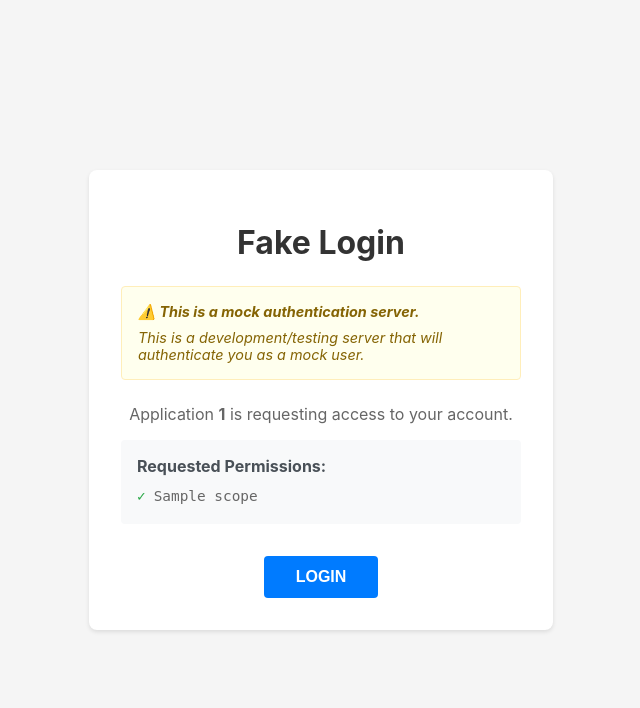
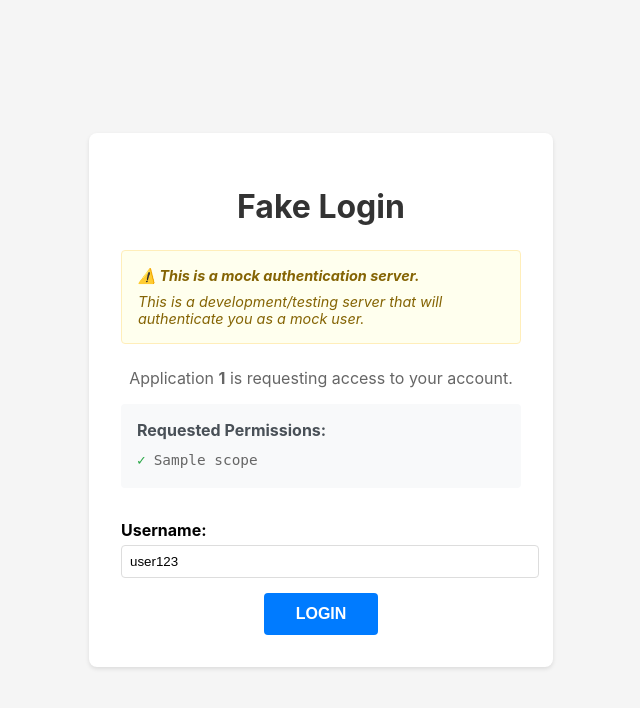
Before and after one commit to alukach/mock-oidc-server, a FastAPI app: template app/templates/login.html in a window 1280 px wide. Shown: the top 708 px of the page, without its empty margins (319-959 px from the left). Run offline with FastAPI, Linux system fonts and the light colour scheme; the template is opened without the code that fills it: most values are stand-ins (such as "Sample title", 1, 10 or a date in 2020).

Commit message:
feat: add OIDC-compliant ID token to token response
- Add nonce parameter support to authorization endpoint
- Capture username from login form instead of hardcoding
- Generate ID token with required claims (aud, sub, iss, iat, exp)
- Include nonce in ID token when provided
- Return both access_token and id_token in token response

This change brings the implementation into compliance with the
OpenID Connect specification, which requires ID tokens to be
returned when the openid scope is requested.

🤖 Generated with [Claude Code](https://claude.com/claude-code)

Co-Authored-By: Claude <noreply@anthropic.com>

```diff
--- a/app/app.py
+++ b/app/app.py
@@ -149,6 +149,7 @@ async def authorize(
     scope: str = "",
     code_challenge: Optional[str] = None,
     code_challenge_method: Optional[str] = None,
+    nonce: Optional[str] = None,
 ):
     """Handle authorization request."""
     if response_type != "code":
@@ -168,6 +169,7 @@ async def authorize(
         "scope": scope,
         "code_challenge": code_challenge,
         "code_challenge_method": code_challenge_method,
+        "nonce": nonce,
     }
 
     # Show login page
@@ -184,7 +186,7 @@ async def authorize(
 
 
 @app.post("/login")
-async def login(request_id: str = Form(...)):
+async def login(request_id: str = Form(...), username: str = Form(...)):
     """Handle login form submission."""
     # Retrieve the stored auth request
     if request_id not in auth_requests:
@@ -202,6 +204,8 @@ async def login(request_id: str = Form(...)):
         "scope": " ".join(
             sorted(set(("openid profile " + auth_request["scope"]).split(" ")))
         ),
+        "username": username,
+        "nonce": auth_request.get("nonce"),
     }
 
     # Store PKCE challenge if provided
@@ -307,25 +311,50 @@ async def token(
     if code in pkce_challenges:
         del pkce_challenges[code]
 
-    # Generate access token
+    # Generate tokens
     now = datetime.now(UTC)
     expires_delta = timedelta(minutes=15)
+    username = auth_details.get("username", "user123")
+
+    # Generate access token
+    access_token = jwt.encode(
+        {
+            "iss": ISSUER,
+            "sub": username,
+            "iat": now,
+            "exp": now + expires_delta,
+            "scope": auth_details["scope"],
+            "kid": KEY_PAIR.key_id,
+        },
+        KEY_PAIR.private_key,
+        algorithm="RS256",
+        headers={"kid": KEY_PAIR.key_id},
+    )
+
+    # Generate ID token (required for OIDC)
+    id_token_claims = {
+        "iss": ISSUER,
+        "sub": username,
+        "aud": client_id,
+        "iat": now,
+        "exp": now + expires_delta,
+    }
+
+    # Include nonce if it was provided in the auth request
+    if auth_details.get("nonce"):
+        id_token_claims["nonce"] = auth_details["nonce"]
+
+    id_token = jwt.encode(
+        id_token_claims,
+        KEY_PAIR.private_key,
+        algorithm="RS256",
+        headers={"kid": KEY_PAIR.key_id},
+    )
 
     return JSONResponse(
         content={
-            "access_token": jwt.encode(
-                {
-                    "iss": ISSUER,
-                    "sub": "user123",
-                    "iat": now,
-                    "exp": now + expires_delta,
-                    "scope": auth_details["scope"],
-                    "kid": KEY_PAIR.key_id,
-                },
-                KEY_PAIR.private_key,
-                algorithm="RS256",
-                headers={"kid": KEY_PAIR.key_id},
-            ),
+            "access_token": access_token,
+            "id_token": id_token,
             "token_type": "Bearer",
             "expires_in": expires_delta.seconds,
             "scope": auth_details["scope"],
--- a/app/templates/login.html
+++ b/app/templates/login.html
@@ -25,6 +25,10 @@
       </div>
       <form method="POST" action="/login">
         <input type="hidden" name="request_id" value="{{ request_id }}" />
+        <div class="form-group">
+          <label for="username">Username:</label>
+          <input type="text" id="username" name="username" value="user123" required />
+        </div>
         <button type="submit">Login</button>
       </form>
     </div>
```
